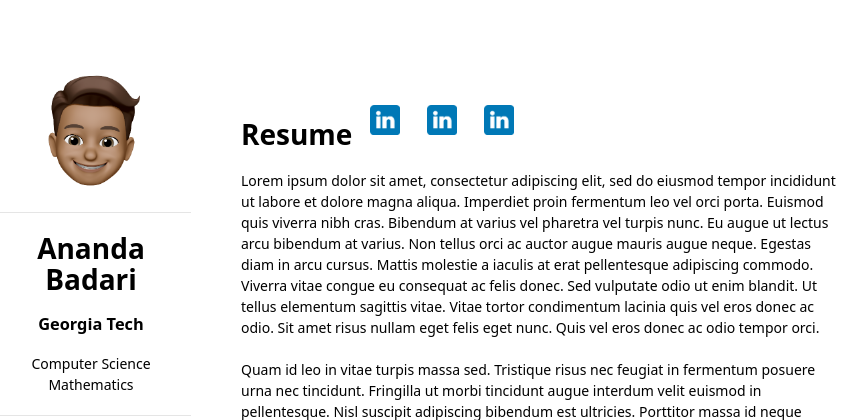
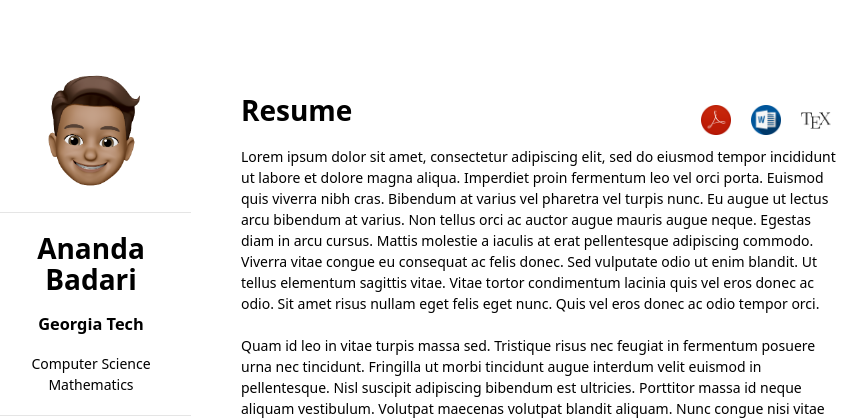
Before and after one commit to abadari3/personalwebsite, a Flask app: page /resume in a window 1280 px wide; the page is wider, and only the part inside the window is pictured. Shown: the top 420 px of that part, without its empty margins (274-1139 px from the left). Run offline with Flask 2, Linux system fonts and the light colour scheme.

Commit message:
resume pdf

```diff
--- a/templates/resume.html
+++ b/templates/resume.html
@@ -8,13 +8,12 @@
 {% endblock %}
 
 {% block body %}
-<h1>Resume <a target="_blank" href="https://www.linkedin.com/in/anandabadari/">
-    <img class='social' src="https://raw.githubusercontent.com/abadari3/personalwebsite/master/images/linkedin.png">
-</a>  <a target="_blank" href="https://www.linkedin.com/in/anandabadari/">
-    <img class='social' src="https://raw.githubusercontent.com/abadari3/personalwebsite/master/images/linkedin.png">
-</a>  <a target="_blank" href="https://www.linkedin.com/in/anandabadari/">
-    <img class='social' src="https://raw.githubusercontent.com/abadari3/personalwebsite/master/images/linkedin.png">
-</a>  </h1>
+<h1>Resume
+    <a target="_blank" href="https://raw.githubusercontent.com/abadari3/personalwebsite/master/media/resumepdf.pdf"><img class='social' style="float:right; margin-top:7px" src="https://raw.githubusercontent.com/abadari3/personalwebsite/master/images/tex.png">
+    </a>
+    <a target="_blank" href="https://raw.githubusercontent.com/abadari3/personalwebsite/master/media/resumepdf.pdf"><img class='social' style="float:right" src="https://raw.githubusercontent.com/abadari3/personalwebsite/master/images/word.png"></a>
+    <a target="_blank" href="https://raw.githubusercontent.com/abadari3/personalwebsite/master/media/resumepdf.pdf"><img class='social' style="float:right" src="https://raw.githubusercontent.com/abadari3/personalwebsite/master/images/pdf.png"></a>
+</h1>
 <p>
     Lorem ipsum dolor sit amet, consectetur adipiscing elit, sed do eiusmod tempor incididunt ut labore et dolore magna aliqua. Imperdiet proin fermentum leo vel orci porta. Euismod quis viverra nibh cras. Bibendum at varius vel pharetra vel turpis nunc. Eu augue ut lectus arcu bibendum at varius. Non tellus orci ac auctor augue mauris augue neque. Egestas diam in arcu cursus. Mattis molestie a iaculis at erat pellentesque adipiscing commodo. Viverra vitae congue eu consequat ac felis donec. Sed vulputate odio ut enim blandit. Ut tellus elementum sagittis vitae. Vitae tortor condimentum lacinia quis vel eros donec ac odio. Sit amet risus nullam eget felis eget nunc. Quis vel eros donec ac odio tempor orci.
 
```
Also changed, not shown: 2 other files.
